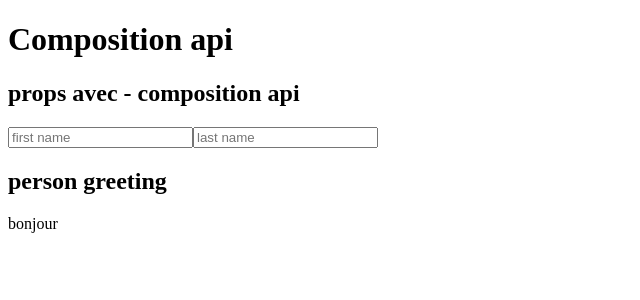
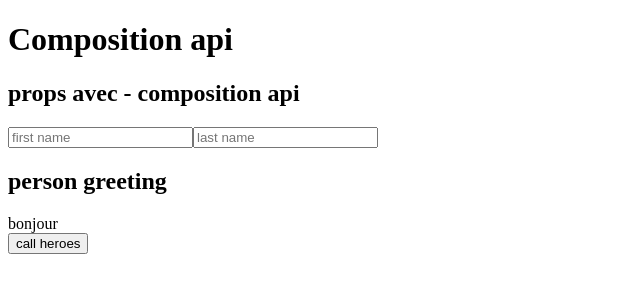
Before and after one commit to lapinRagnar/vue3_tuto, a Vue app: page / in a window 1280 px wide. Shown: the top 300 px of the page, without its empty margins (0-640 px from the left). Built offline with nearby package versions, Linux system fonts and the light colour scheme.

Commit message:
Custom Events and Composition API
envoyer des données de l'enfant vers le parent

```diff
--- a/src/components/Person.vue
+++ b/src/components/Person.vue
@@ -5,7 +5,7 @@
     <input type="text" placeholder="last name" v-model="lastName">
   </div>
 
-  <PersonGreeting :firstName="firstName" :lastName="lastName" />
+  <PersonGreeting :firstName="firstName" :lastName="lastName" @callHeroes="callHeroes"/>
 
 </template>
 
@@ -21,11 +21,18 @@ export default {
     const firstName = ref('')
     const lastName = ref('')
 
+    function callHeroes(hero){
+      alert(`calling ==> ${hero}`)
+      console.log(hero);
+    }
+
     return {
-        firstName,
-        lastName,
+      firstName,
+      lastName,
+      callHeroes
     }
-  }
+  },
+  emits: ['callHeroes']
 }
 </script>
 
--- a/src/components/PersonGreeting.vue
+++ b/src/components/PersonGreeting.vue
@@ -1,6 +1,7 @@
 <template>
   <h2>person greeting</h2>
   <div>bonjour {{fullName}}</div>
+  <button @click="sendEvent">call heroes</button>
 </template>
 
 <script>
@@ -10,21 +11,22 @@ import {computed} from 'vue'
 export default {
   name: 'PersonGreeting',
   props: ['firstName', 'lastName'],
-  setup(props){
+  setup(props, context){
+
     const fullName = computed(()=>{
-
     return `${props.firstName} ${props.lastName}`
     })
 
+    function sendEvent(){
+      context.emit('callHeroes', fullName)
+    }
+
     return {
-        fullName,
+      fullName,
+      sendEvent
     }
   },
-//   computed:{
-//     fullName(){
-//         return `${this.firstName} ${this.lastName}`
-//     }
-//   }
+
 }
 </script>
 
```
